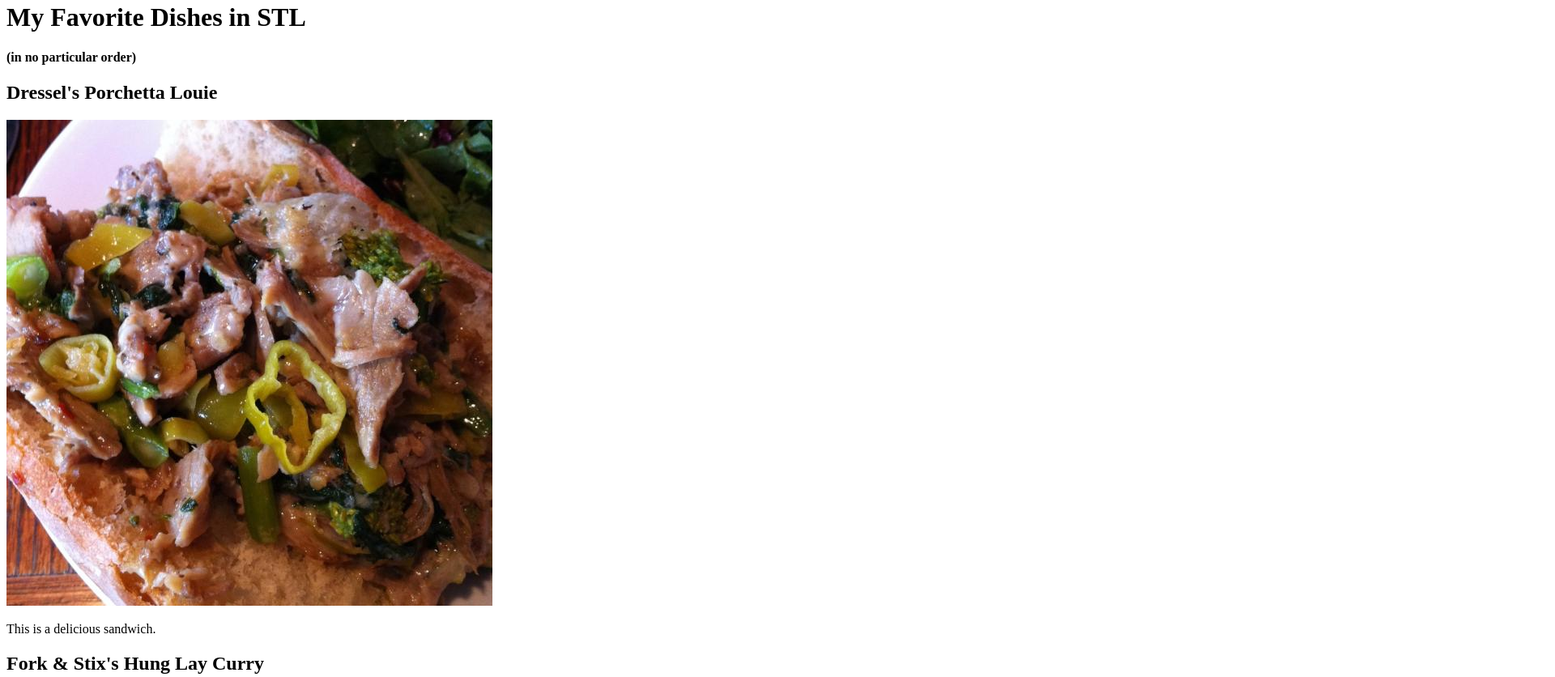
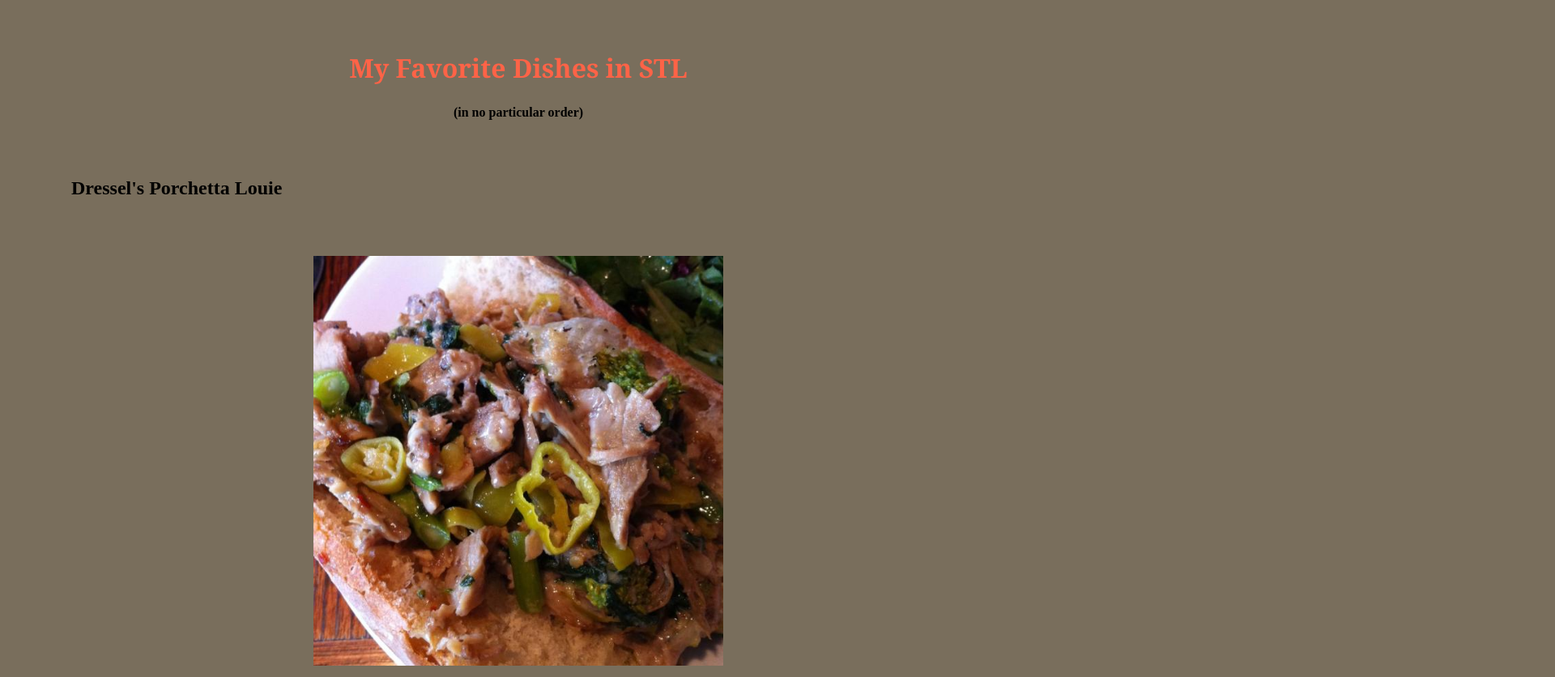
Before and after one commit to ajmarquart/html-me-something, a plain HTML site: page index.html in a window 1280 px wide. Shown: the part 18-854 px from the top of the page at 81% size, 1920 px wide, since content can reach past the window. Drawn offline with Linux system fonts and the light colour scheme; files whose address does not match are found by name.

Commit message:
added css fields and formatting

```diff
--- a/index.html
+++ b/index.html
@@ -1,6 +1,6 @@
 <!DOCTYPE html>
 <html>
-<head><title>HTML ME SOMETHING</title></head>
+<head><title>HTML ME SOMETHING</title><link rel="stylesheet" type="text/css" href="styles.css"></head>
 <body>
     <main>
         <header>
--- a/styles.css
+++ b/styles.css
@@ -0,0 +1,38 @@
+h1 {
+    margin-top: 80px;
+    margin-bottom: 25px;
+    margin-right: 125px;
+    margin-left: 125px;
+    text-align: center;
+    font-family: Georgia, 'Times New Roman', Times, serif;
+    font-size: 18;
+    color: tomato
+}
+h4 {
+    text-align: center;
+}
+body {
+    background-color: rgb(121, 110, 92);
+}
+img {
+    display: block;
+    margin-left: auto;
+    margin-right: auto;
+    width: 40%;
+}
+p {
+    text-align: center;
+    margin-top: 50px;
+    margin-bottom: 50px;
+    color: blue
+}
+h2 {
+    padding-top: 50px;
+    padding-right: 30px;
+    padding-bottom: 50px;
+    padding-left: 80px;
+}
+footer {
+    padding-top: 150px;
+
+}
```
